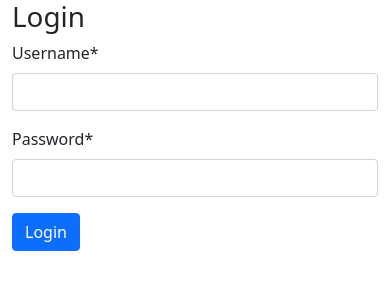
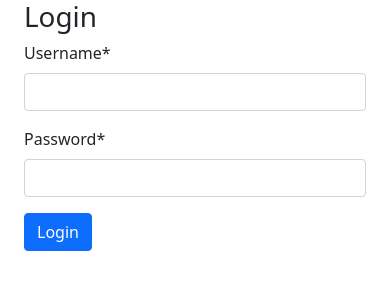
Before and after one commit to OttoLindholm/factorio-blueprint-library, a Django app: page /users/login/ in a window 390 px wide. Shown: the top 300 px of the page. Run offline with Django 5.2, Linux system fonts and the light colour scheme; some libraries are stand-ins or nearby versions.

Commit message:
Add container to login form & centering it

```diff
--- a/templates/registration/login.html
+++ b/templates/registration/login.html
@@ -3,7 +3,9 @@
 
 
 {% block content %}
-
+  <div class="container">
+    <div class="row d-flex justify-content-center">
+      <div class="col-12 col-md-5">
         {% if form.errors %}
           <p>Your username and password didn't match. Please try again.</p>
         {% endif %}
@@ -17,5 +19,9 @@
           <input type="submit" value="Login" class="btn btn-primary"/>
           <input type="hidden" name="next" value="{{ next }}"/>
         </form>
+      </div>
+
+    </div>
+  </div>
 
 {% endblock %}
```
Lines whose indentation alone changed are shown as unchanged.
